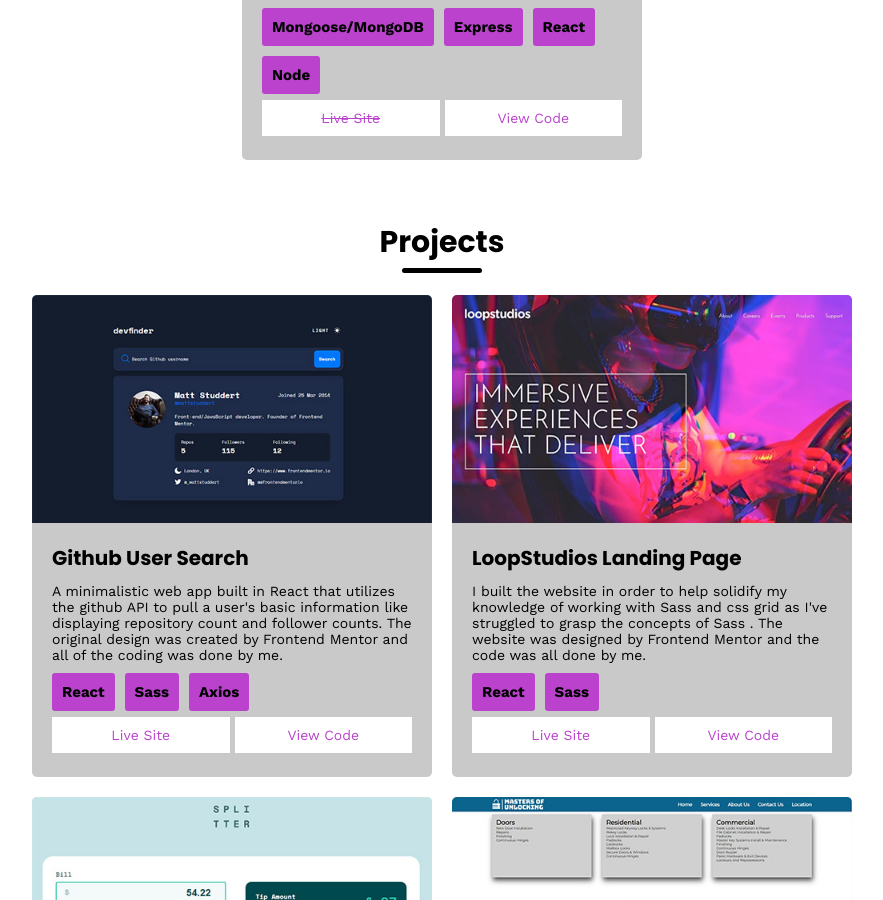
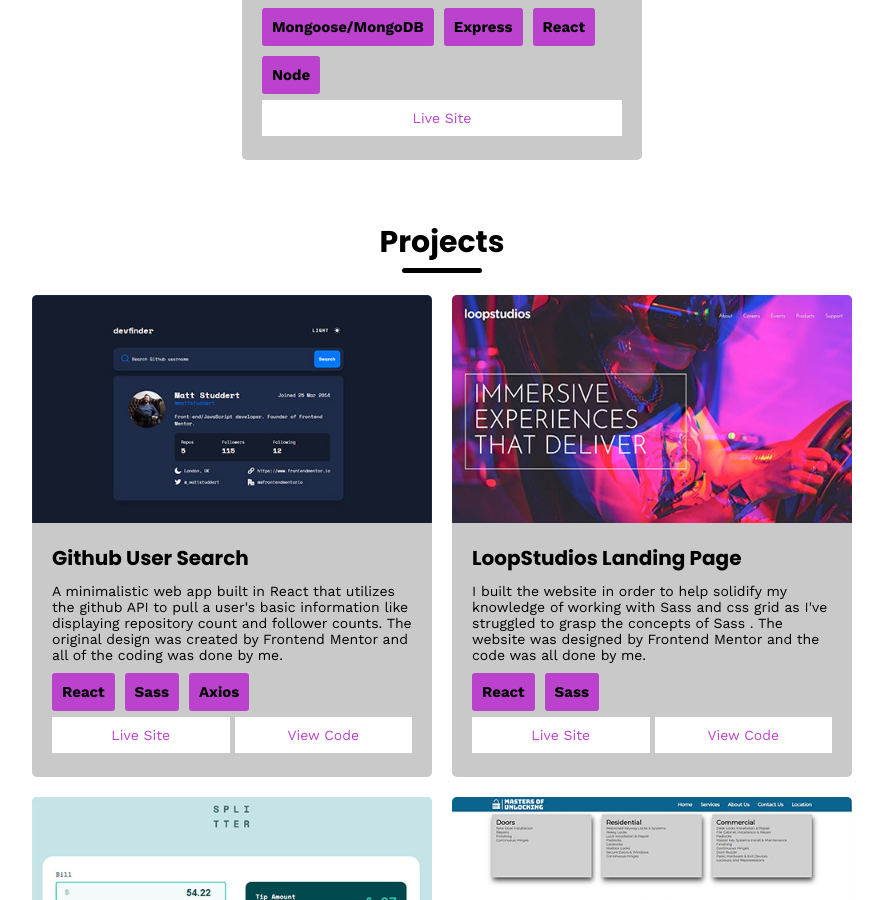
Before and after one commit to Kijimai/site-redo, a React (Create React App) app: page / in a window 1280 px wide. Shown: the part 2564-3464 px from the top of the page, without its empty margins (198-1081 px from the left). Built offline with nearby package versions, Linux system fonts and the light colour scheme.

Commit message:
add link for design deliver project

```diff
--- a/src/components/projects/Projects.js
+++ b/src/components/projects/Projects.js
@@ -32,23 +32,14 @@
               <li className="stack">Node</li>
             </ul>
             <div className="project__links">
-              <button
-                style={{ textDecoration: "line-through", border: "0" }}
+              <a
                 className="project__link"
-                href="#"
+                href="https://design-deliver.netlify.app/"
                 target="_blank"
                 rel="noreferrer noopenner"
                 disabled
               >
                 Live Site
-              </button>
-              <a
-                className="project__link"
-                href="https://github.com/Kijimai/dd2-mern"
-                target="_blank"
-                rel="noreferrer noopenner"
-              >
-                View Code
               </a>
             </div>
           </div>
```
